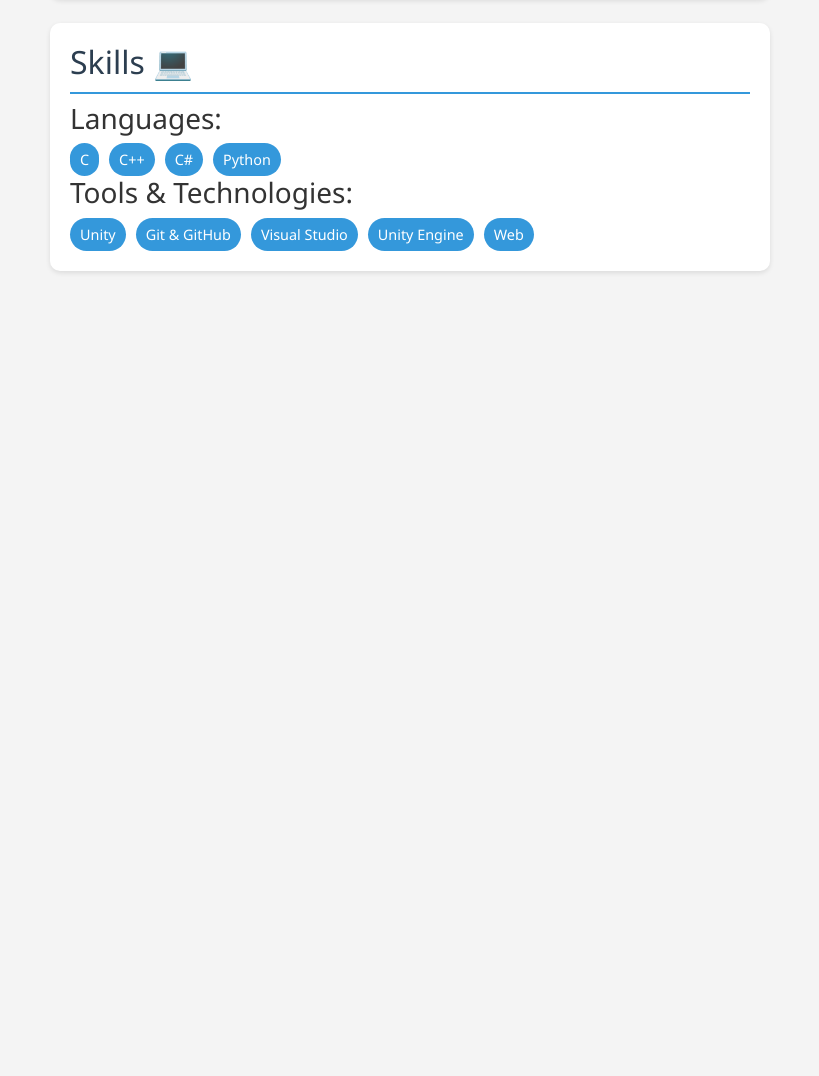
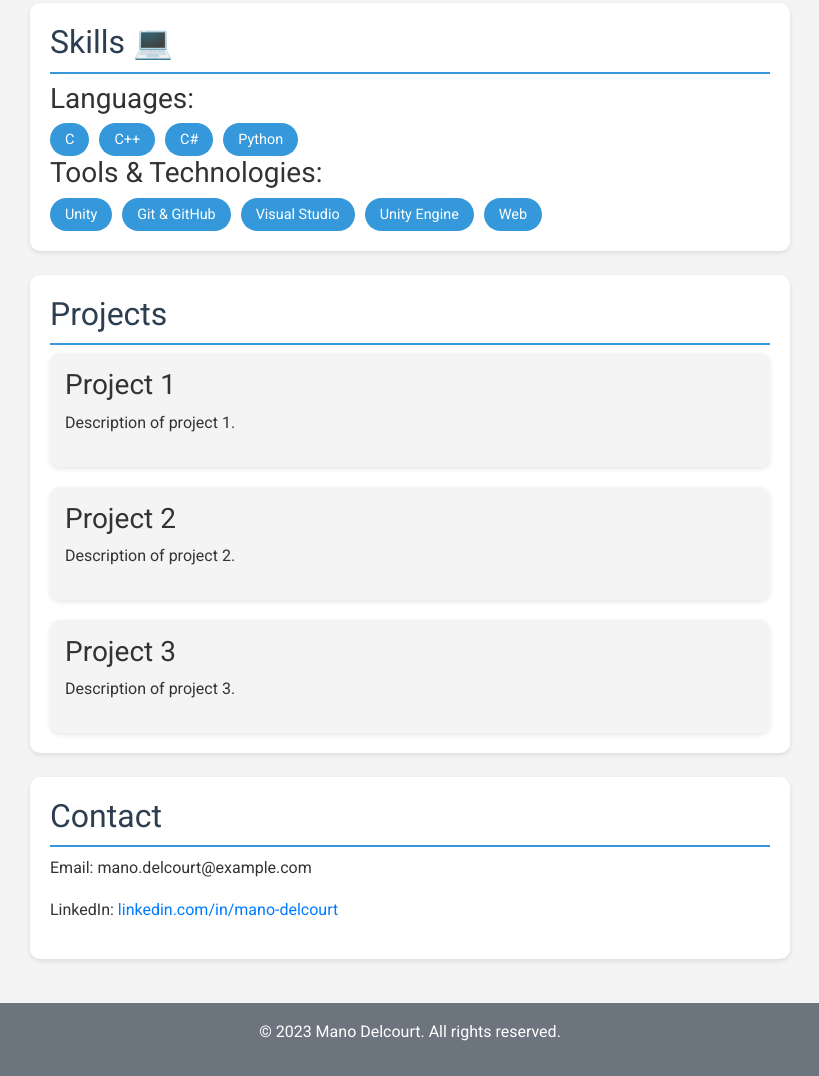
Before and after one commit to Maniok19/Maniok19.github.io, a plain HTML site: page index.html in a window 1280 px wide. Shown: the part 783-1859 px from the top of the page, without its empty margins (230-1049 px from the left). Before the commit the page ends 1118 px from the top, so only its background shows below. Drawn offline with nearby package versions, Linux system fonts and the light colour scheme.

Commit message:
Add project and contact sections to portfolio and enhance styling

```diff
--- a/index.html
+++ b/index.html
@@ -1,52 +1,12 @@
 <!DOCTYPE html>
 <html lang="en">
 <head>
-	<link rel="stylesheet" href="https://stackpath.bootstrapcdn.com/bootstrap/4.5.2/css/bootstrap.min.css">
-	<link rel="stylesheet" href="styles.css">
-	<link href="https://fonts.googleapis.com/css2?family=Roboto:wght@300;400;700&display=swap" rel="stylesheet">
+    <link rel="stylesheet" href="https://stackpath.bootstrapcdn.com/bootstrap/4.5.2/css/bootstrap.min.css">
+    <link rel="stylesheet" href="styles.css">
+    <link href="https://fonts.googleapis.com/css2?family=Roboto:wght@300;400;700&display=swap" rel="stylesheet">
     <meta charset="UTF-8">
     <meta name="viewport" content="width=device-width, initial-scale=1.0">
     <title>Mano Delcourt - Developer Portfolio</title>
-    <style>
-        body {
-            font-family: 'Segoe UI', Tahoma, Geneva, Verdana, sans-serif;
-            line-height: 1.6;
-            color: #333;
-            max-width: 800px;
-            margin: 0 auto;
-            padding: 20px;
-            background-color: #f4f4f4;
-        }
-        header {
-            background-color: #3498db;
-            color: white;
-            text-align: center;
-            padding: 1em;
-            border-radius: 10px;
-        }
-        h1, h2 {
-            color: #2c3e50;
-        }
-        .section {
-            background-color: white;
-            margin: 20px 0;
-            padding: 20px;
-            border-radius: 10px;
-            box-shadow: 0 2px 5px rgba(0,0,0,0.1);
-        }
-        .skill-list {
-            display: flex;
-            flex-wrap: wrap;
-            gap: 10px;
-        }
-        .skill-item {
-            background-color: #3498db;
-            color: white;
-            padding: 5px 10px;
-            border-radius: 20px;
-            font-size: 0.9em;
-        }
-    </style>
 </head>
 <body>
     <header class="bg-primary text-white text-center py-4">
@@ -85,6 +45,31 @@
                 <span class="skill-item">Web</span>
             </div>
         </div>
+        <div class="section mb-4">
+            <h2>Projects</h2>
+            <div class="project-list">
+                <div class="project-item">
+                    <h3>Project 1</h3>
+                    <p>Description of project 1.</p>
+                </div>
+                <div class="project-item">
+                    <h3>Project 2</h3>
+                    <p>Description of project 2.</p>
+                </div>
+                <div class="project-item">
+                    <h3>Project 3</h3>
+                    <p>Description of project 3.</p>
+                </div>
+            </div>
+        </div>
+        <div class="section mb-4">
+            <h2>Contact</h2>
+            <p>Email: mano.delcourt@example.com</p>
+            <p>LinkedIn: <a href="https://www.linkedin.com/in/mano-delcourt" target="_blank">linkedin.com/in/mano-delcourt</a></p>
+        </div>
     </div>
+    <footer class="bg-secondary text-white text-center py-3">
+        <p>&copy; 2023 Mano Delcourt. All rights reserved.</p>
+    </footer>
 </body>
 </html>
--- a/styles.css
+++ b/styles.css
@@ -69,6 +69,24 @@
     background-color: var(--secondary-color);
 }
 
+.project-list {
+    display: flex;
+    flex-direction: column;
+    gap: 20px;
+}
+
+.project-item {
+    background-color: var(--background-color);
+    padding: 15px;
+    border-radius: 10px;
+    box-shadow: 0 2px 5px rgba(0,0,0,0.1);
+    transition: transform 0.3s ease;
+}
+
+.project-item:hover {
+    transform: translateY(-5px);
+}
+
 @keyframes fadeIn {
     to {
         opacity: 1;
```
